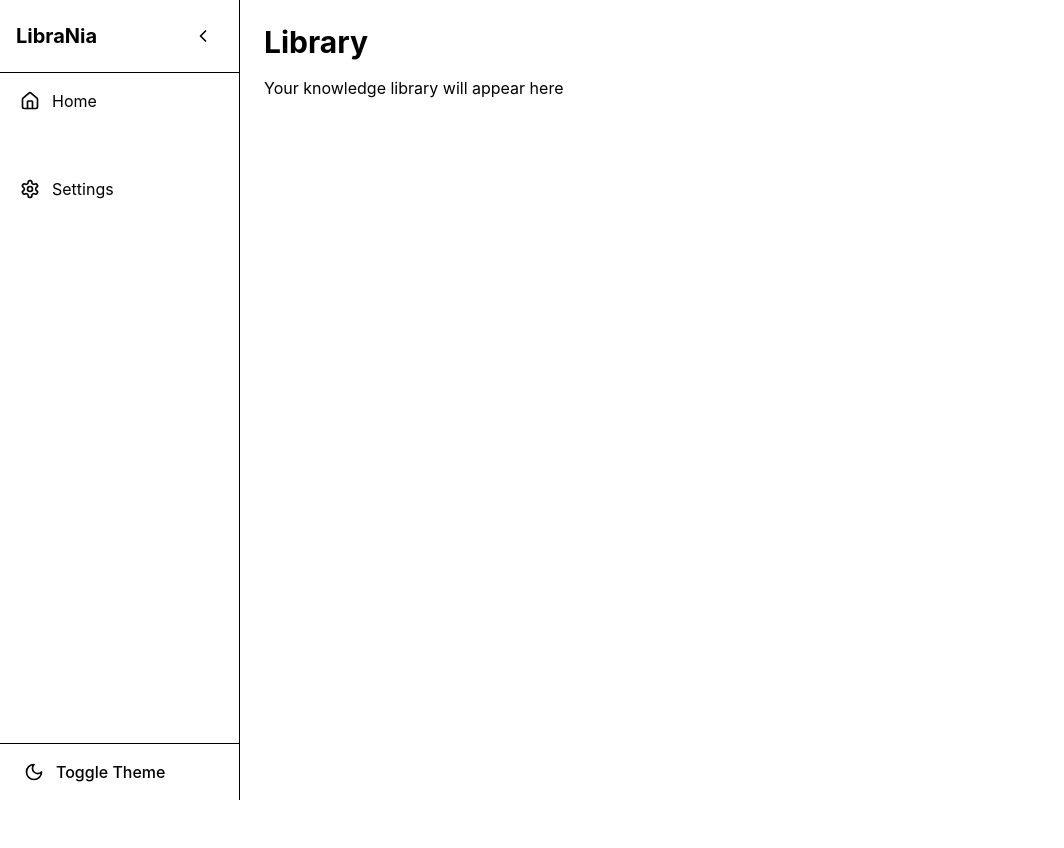
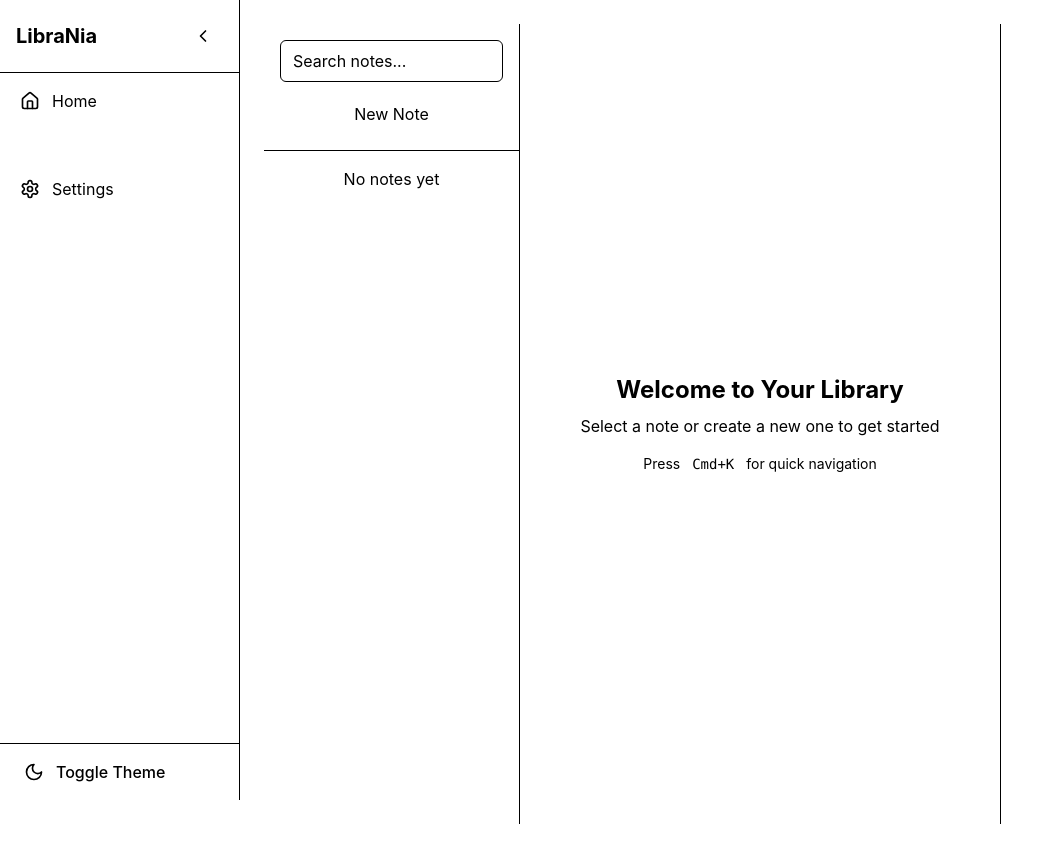
Before and after one commit to raviyelna/LibraNia, a React (Vite) app: page /library in a window 1280 px wide. Shown: the whole page, without its empty margins (0-1064 px from the left). Before the commit the page ends 800 px from the top, so only its background shows below. Built offline with nearby package versions, Linux system fonts and the light colour scheme.

Commit message:
feat(02-05): wire all components in Library route with three-column layout

```diff
--- a/package.json
+++ b/package.json
@@ -16,7 +16,7 @@
   "dependencies": {
     "@codemirror/commands": "^6.10.3",
     "@codemirror/lang-markdown": "^6.5.0",
-    "@codemirror/state": "^6.4.1",
+    "@codemirror/state": "6.6.0",
     "@codemirror/view": "^6.43.0",
     "@radix-ui/react-collapsible": "^1.1.12",
     "@radix-ui/react-dialog": "^1.1.15",
--- a/src/App.tsx
+++ b/src/App.tsx
@@ -6,6 +6,7 @@ import { Layout } from './components/Layout/Layout';
 import { Home } from './routes/Home';
 import { LibraryPage } from './routes/Library';
 import { SettingsPage } from './routes/Settings';
+import './styles/editor.css';
 
 /**
  * LibraNia Application Root
--- a/src/components/Notes/TagsInput.tsx
+++ b/src/components/Notes/TagsInput.tsx
@@ -1,4 +1,3 @@
-import { useState, useEffect } from 'react';
 import Select from 'react-select';
 import { useTags, useNoteTags } from '../../hooks/useTags';
 
--- a/src/routes/Library.tsx
+++ b/src/routes/Library.tsx
@@ -1,8 +1,51 @@
+import { useState } from 'react';
+import { NotesList } from '../components/Notes/NotesList';
+import { NoteEditor } from '../components/Notes/NoteEditor';
+import { BacklinksPanel } from '../components/Notes/BacklinksPanel';
+import { TagsInput } from '../components/Notes/TagsInput';
+import { QuickNav } from '../components/Notes/QuickNav';
+
 export function LibraryPage() {
+  const [selectedNoteId, setSelectedNoteId] = useState<string | null>(null);
+
   return (
-    <div>
-      <h1 className="text-3xl font-bold text-foreground mb-4">Library</h1>
-      <p className="text-secondary">Your knowledge library will appear here</p>
+    <div className="library-layout flex h-screen">
+      <aside className="notes-sidebar w-64 border-r border-border overflow-y-auto">
+        <NotesList
+          selectedNoteId={selectedNoteId || undefined}
+          onSelectNote={setSelectedNoteId}
+        />
+      </aside>
+
+      <main className="notes-main flex-1 flex flex-col overflow-hidden">
+        {selectedNoteId ? (
+          <>
+            <TagsInput noteId={selectedNoteId} />
+            <div className="flex-1 overflow-y-auto">
+              <NoteEditor noteId={selectedNoteId} />
+            </div>
+          </>
+        ) : (
+          <div className="empty-state flex items-center justify-center h-full">
+            <div className="text-center">
+              <h2 className="text-2xl font-bold text-foreground mb-2">Welcome to Your Library</h2>
+              <p className="text-secondary">Select a note or create a new one to get started</p>
+              <p className="text-secondary text-sm mt-4">Press <kbd className="px-2 py-1 bg-accent rounded">Cmd+K</kbd> for quick navigation</p>
+            </div>
+          </div>
+        )}
+      </main>
+
+      <aside className="backlinks-sidebar w-64 border-l border-border overflow-y-auto">
+        {selectedNoteId && (
+          <BacklinksPanel
+            noteId={selectedNoteId}
+            onNavigate={setSelectedNoteId}
+          />
+        )}
+      </aside>
+
+      <QuickNav onNavigate={setSelectedNoteId} />
     </div>
   );
 }
```
Also changed, not shown: 1 other file (tests, documents, lock files or other folders).
